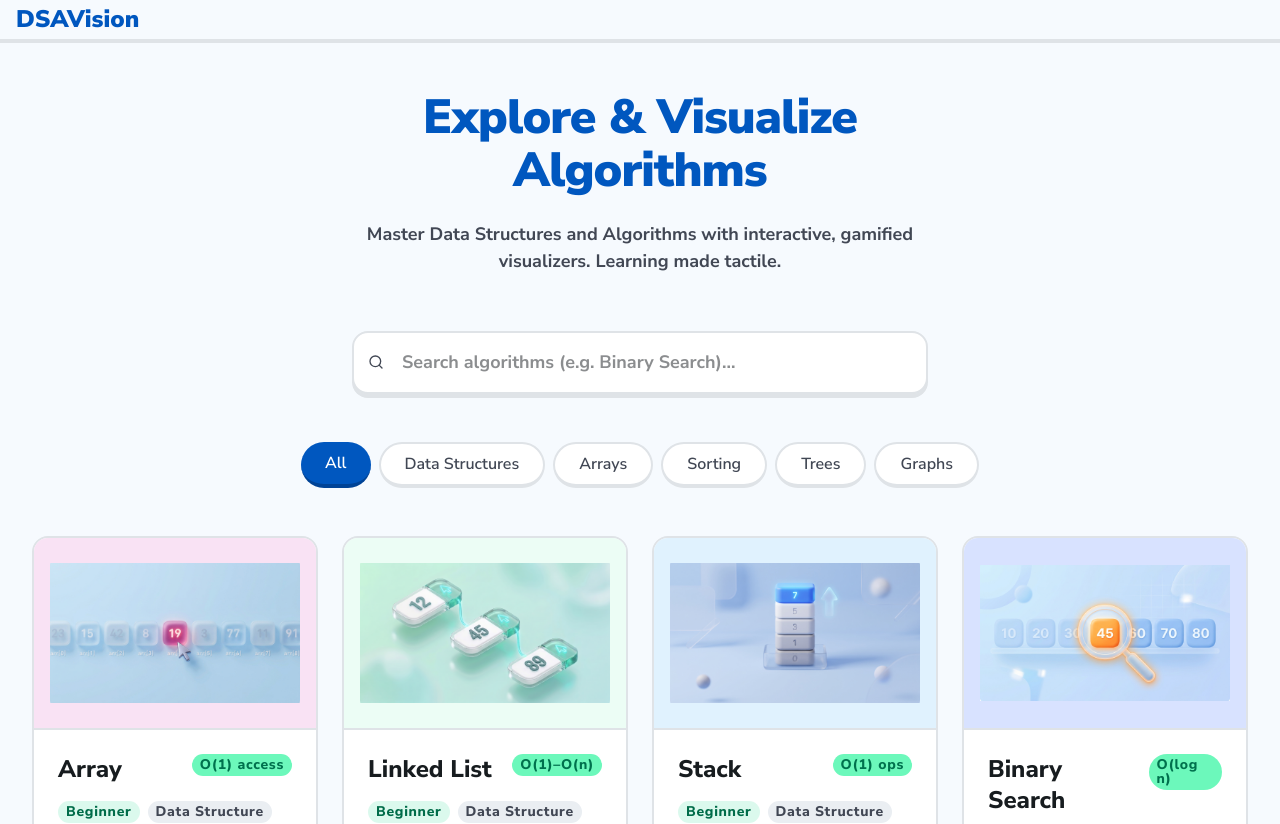
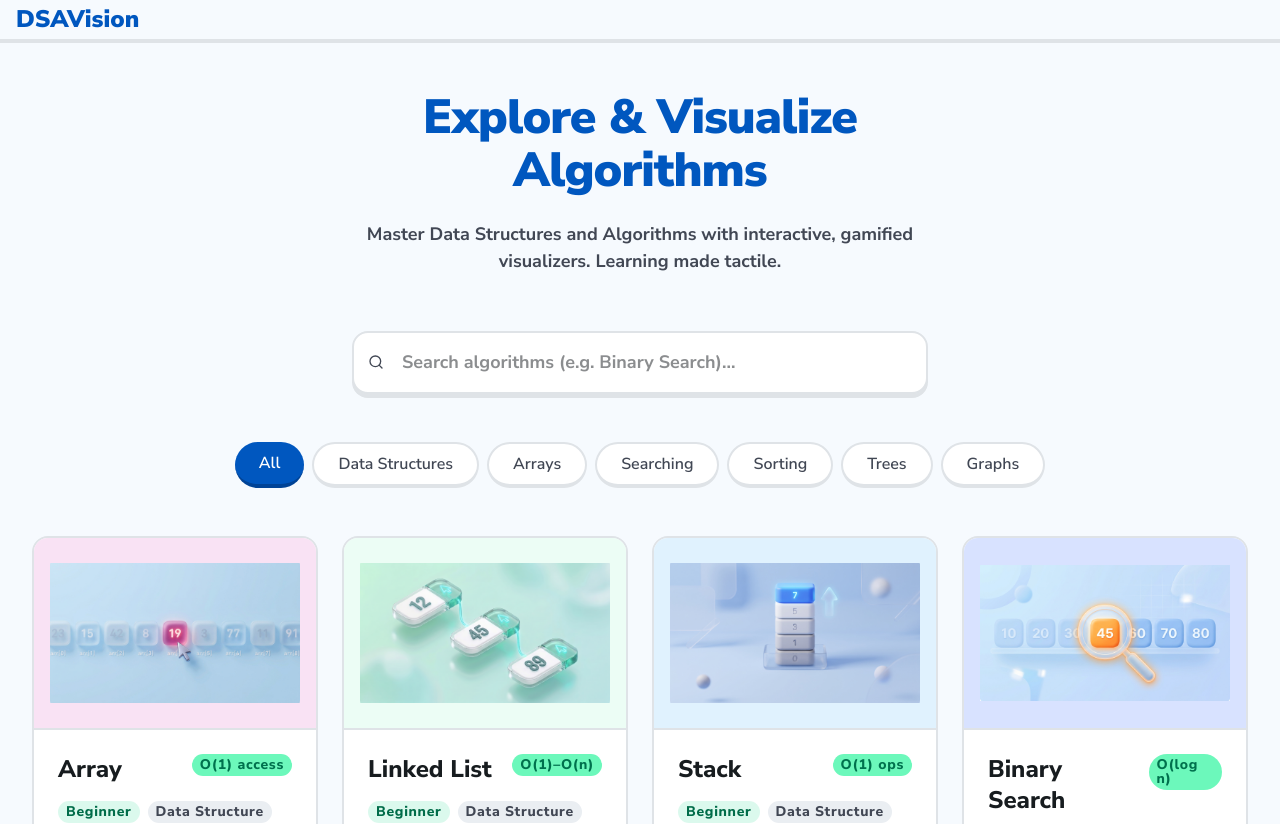
Before and after one commit to aarxnmendez/dsa-vision, a React (Vite) app: page / in a window 1280 px wide. Shown: the top 824 px of the page. Built offline with nearby package versions, Linux system fonts and the light colour scheme.

Commit message:
feat(catalog): add searching category and reclassify binary search

```diff
--- a/src/components/catalog/AlgorithmCard.tsx
+++ b/src/components/catalog/AlgorithmCard.tsx
@@ -32,6 +32,7 @@ const difficultyLabelMap = {
 const categoryLabelMap = {
   arrays: "Array",
   "data-structures": "Data Structure",
+  searching: "Searching",
   sorting: "Sorting",
   trees: "Trees",
   graphs: "Graphs",
--- a/src/components/catalog/FilterBar.tsx
+++ b/src/components/catalog/FilterBar.tsx
@@ -4,6 +4,7 @@ const categories: { id: AlgorithmCategory; label: string }[] = [
   { id: "all", label: "All" },
   { id: "data-structures", label: "Data Structures" },
   { id: "arrays", label: "Arrays" },
+  { id: "searching", label: "Searching" },
   { id: "sorting", label: "Sorting" },
   { id: "trees", label: "Trees" },
   { id: "graphs", label: "Graphs" },
--- a/src/types/algorithm.ts
+++ b/src/types/algorithm.ts
@@ -4,6 +4,7 @@ export type AlgorithmCategory =
   | "all"
   | "arrays"
   | "data-structures"
+  | "searching"
   | "sorting"
   | "trees"
   | "graphs";
```
